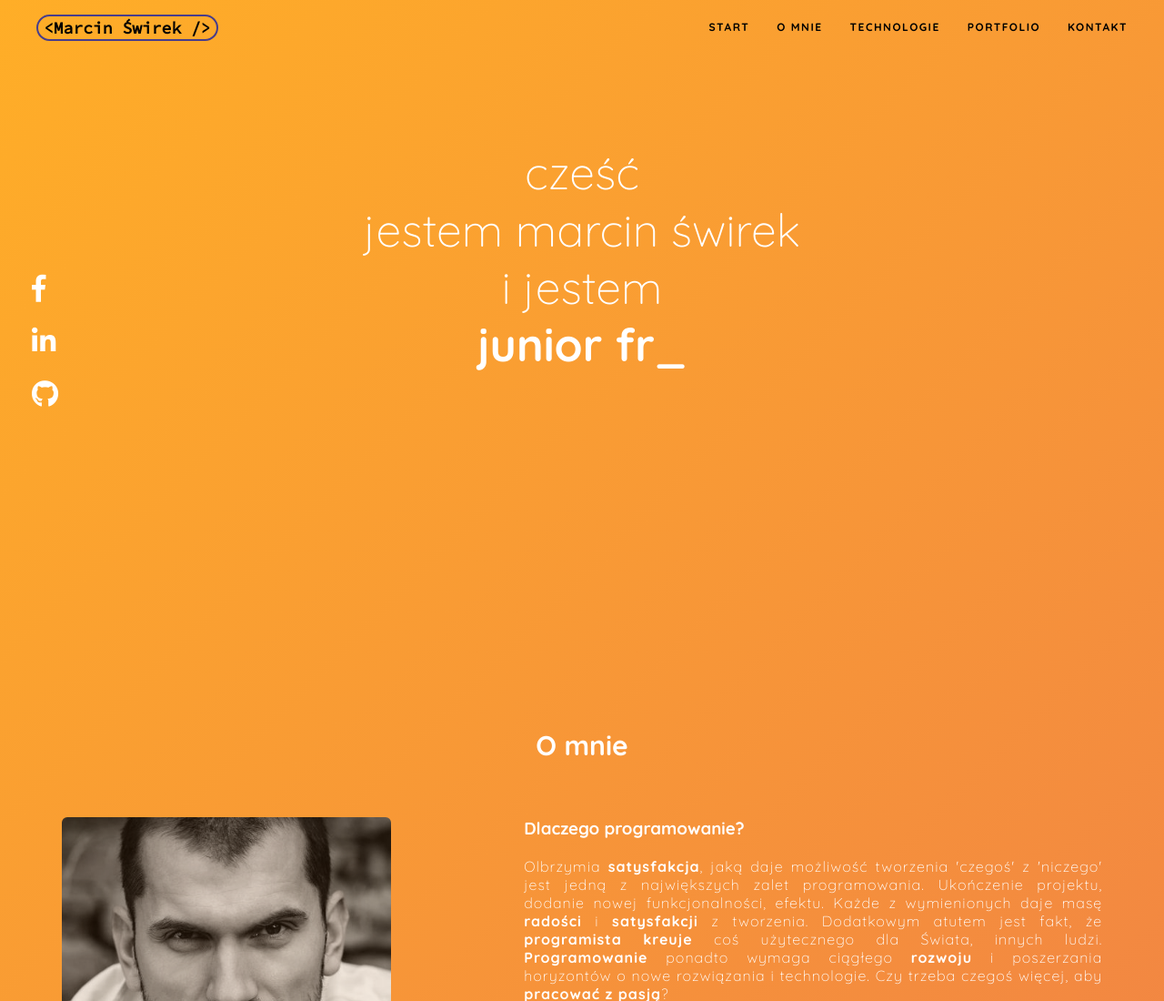
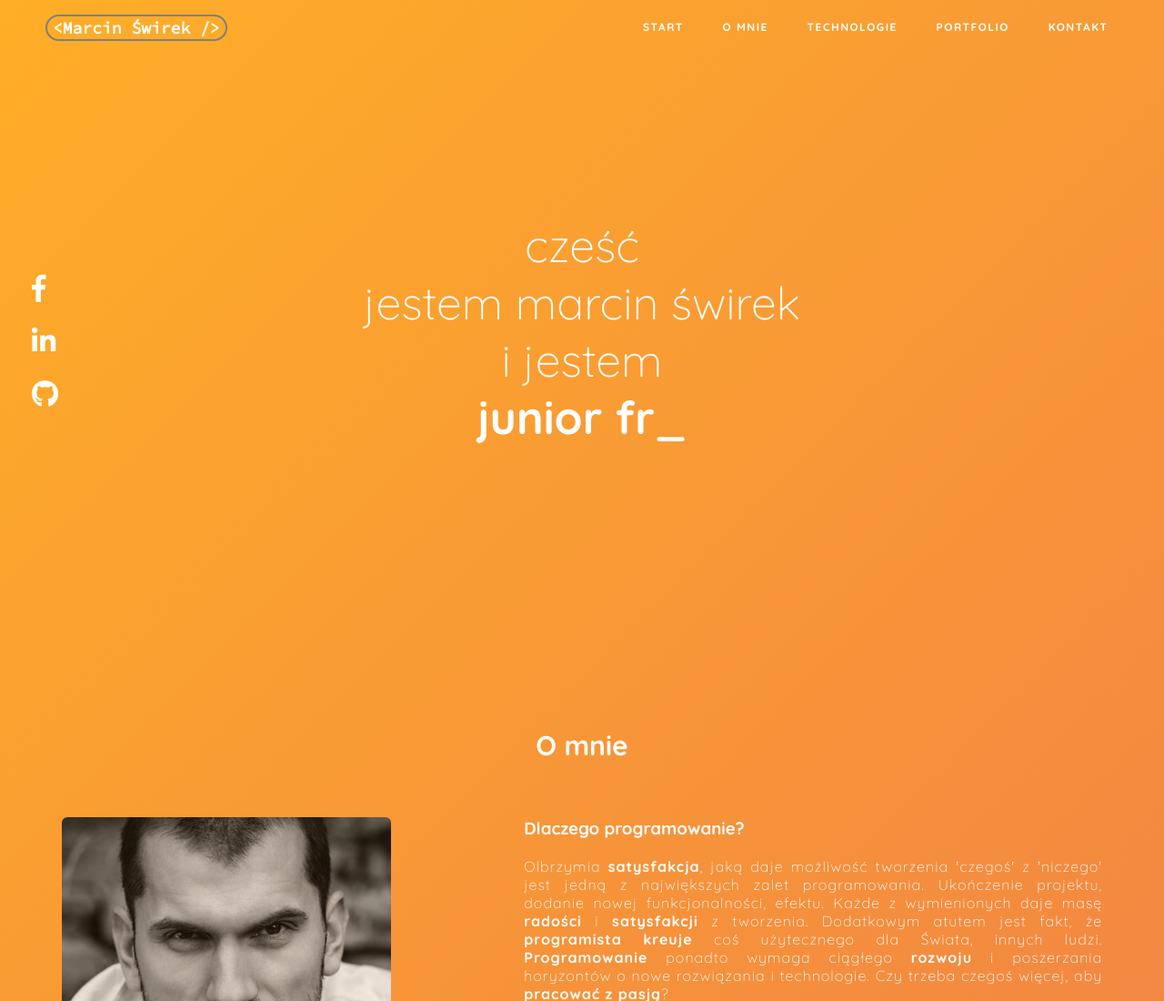
Before and after one commit to marcinswirek/res-single-page, a website: page index.html in a window 1280 px wide. Shown: the top 1100 px of the page at 91% size. Drawn offline with nearby package versions, Linux system fonts and the light colour scheme.

Commit message:
Center hero text. Add hover effect on menu links.

```diff
--- a/sass/blocks/_index.scss
+++ b/sass/blocks/_index.scss
@@ -8,17 +8,18 @@ header {
 }
 
 .header-container {
-    margin-top: 0;
     text-align: center;
-    vertical-align: center;
-    padding-top: 16vh;
+    position: absolute;
+    left: 50%;
+    top: 50%;
+    transform: translate(-50%, -50%);
 }
 
 .header-btn-link {
     margin-top: 40px;
     display: inline-block;
     line-height: 60px;
-    font-size: $font-size-xs;
+    font-size: $font-size-s;
     padding-left: 25px;
     padding-right: 25px;
     color: $white;
--- a/sass/blocks/_navigation.scss
+++ b/sass/blocks/_navigation.scss
@@ -64,6 +64,7 @@
     top: 0;
     left: 0;
     transition: .6s all linear;
+    z-index: 998;
 }
 
 .on-scroll-color {
@@ -81,10 +82,6 @@
 
     .container .menu-item>a {
         color: $white;
-
-        &:hover {
-          color: $darkgray;
-        }
     }
 }
 
@@ -95,13 +92,13 @@
 
 .logo {
     font-size: $font-size-m;
-    color: $black;
+    color: $white;
     font-weight: 700;
     font-family: $code;
-    border: 2px solid darkslateblue;
+    border: 2px solid grey;
     border-radius: 20px;
     background-color: transparent;
-    margin-left: 0;
+    margin-left: 10px;
 }
 
 .logo-on-scroll {
@@ -120,14 +117,15 @@
     margin-right: 0;
 }
 
+
 .menu-item {
     list-style-type: none;
     z-index: 999;
 
     a {
-        padding-left: 30px;
+        padding: 15px 15px;
         text-decoration: none;
-        color: $black;
+        color: $white;
         font-size: $font-size-xs;
         text-transform: uppercase;
         font-weight: 700;
@@ -139,5 +137,31 @@
             cursor: pointer;
             color: $white;
         }
+
+        &:hover::after {
+          opacity: 1;
+          transform: translateX(6px);
+        }
+
+        &:hover::before {
+          opacity: 1;
+          transform: translateX(-6px);
+        }
+
+        &::before {
+            content: '[';
+            display: inline-block;
+            color: white;
+            opacity: 0;
+            transition: .1s all linear;
+        }
+
+        &::after {
+            content: ']';
+            display: inline-block;
+            color: white;
+            opacity: 0;
+            transition: .1s all linear;
         }
     }
+}
```
Also changed, not shown: index.html (+8 -4 lines), css/main.css, 1 other file. Lines whose indentation alone changed are shown as unchanged.
